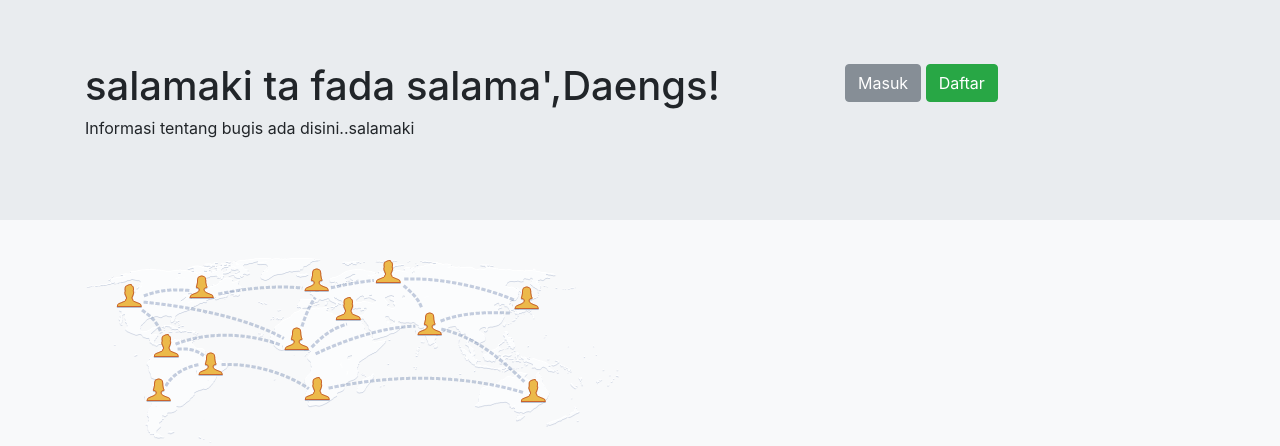
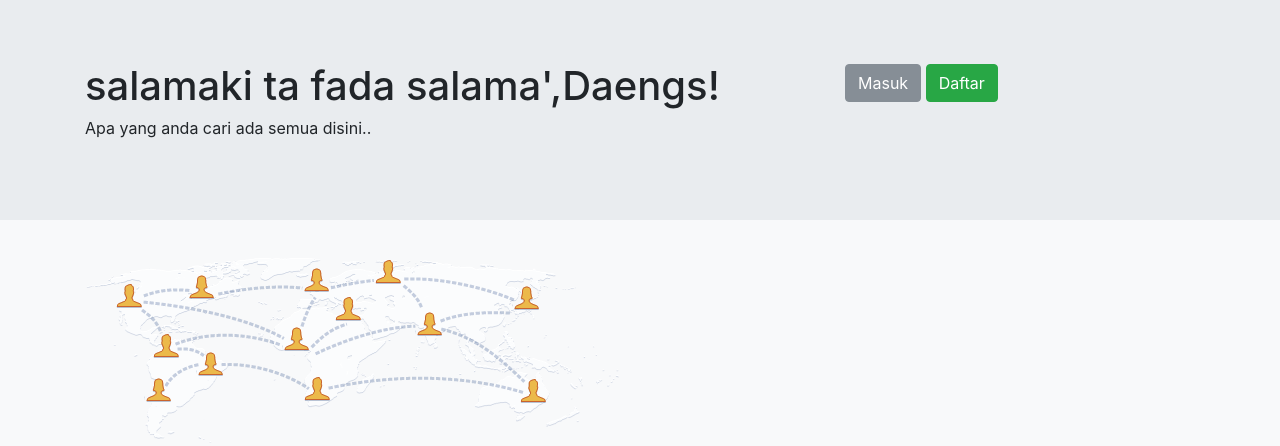
Before and after one commit to farman17/sosmed, a PHP site: page / in a window 1280 px wide. Shown: the top 446 px of the page. Run offline with PHP 8.4, Linux system fonts and the light colour scheme.

Commit message:
edit paragraph tambahkan kalimat

```diff
--- a/index.php
+++ b/index.php
@@ -15,7 +15,7 @@
                 <div class="row">
                     <div class="col-md-8">
                         <h1>salamaki ta fada salama',Daengs!</h1>
-                        <p>Informasi tentang bugis ada disini..salamaki</p>
+                        <p>Apa yang anda cari ada semua disini..</p>
                     </div>
                     <div class="col-md-4">
                         <a href="login.php" class="btn btn-secondary">Masuk</a>
```
